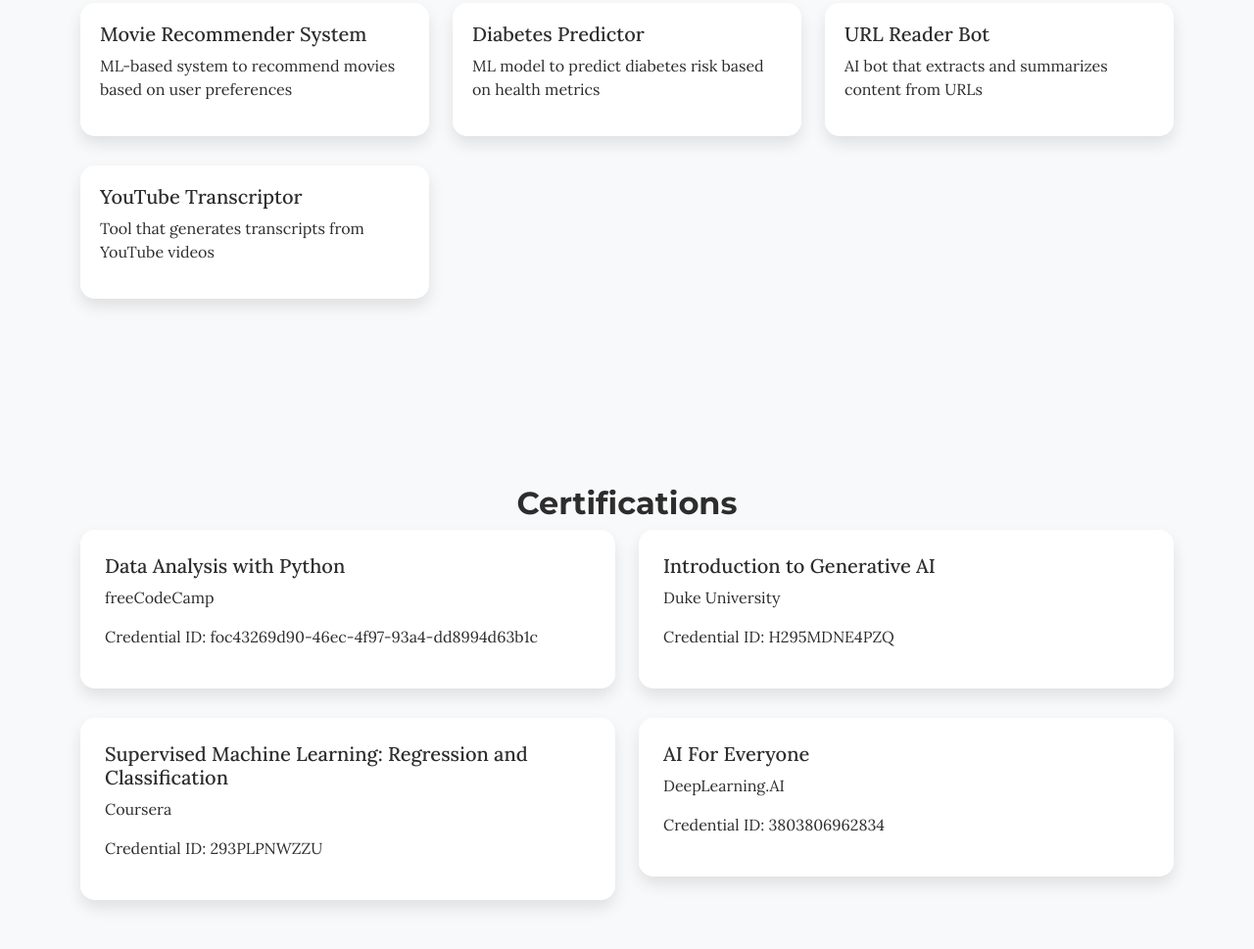
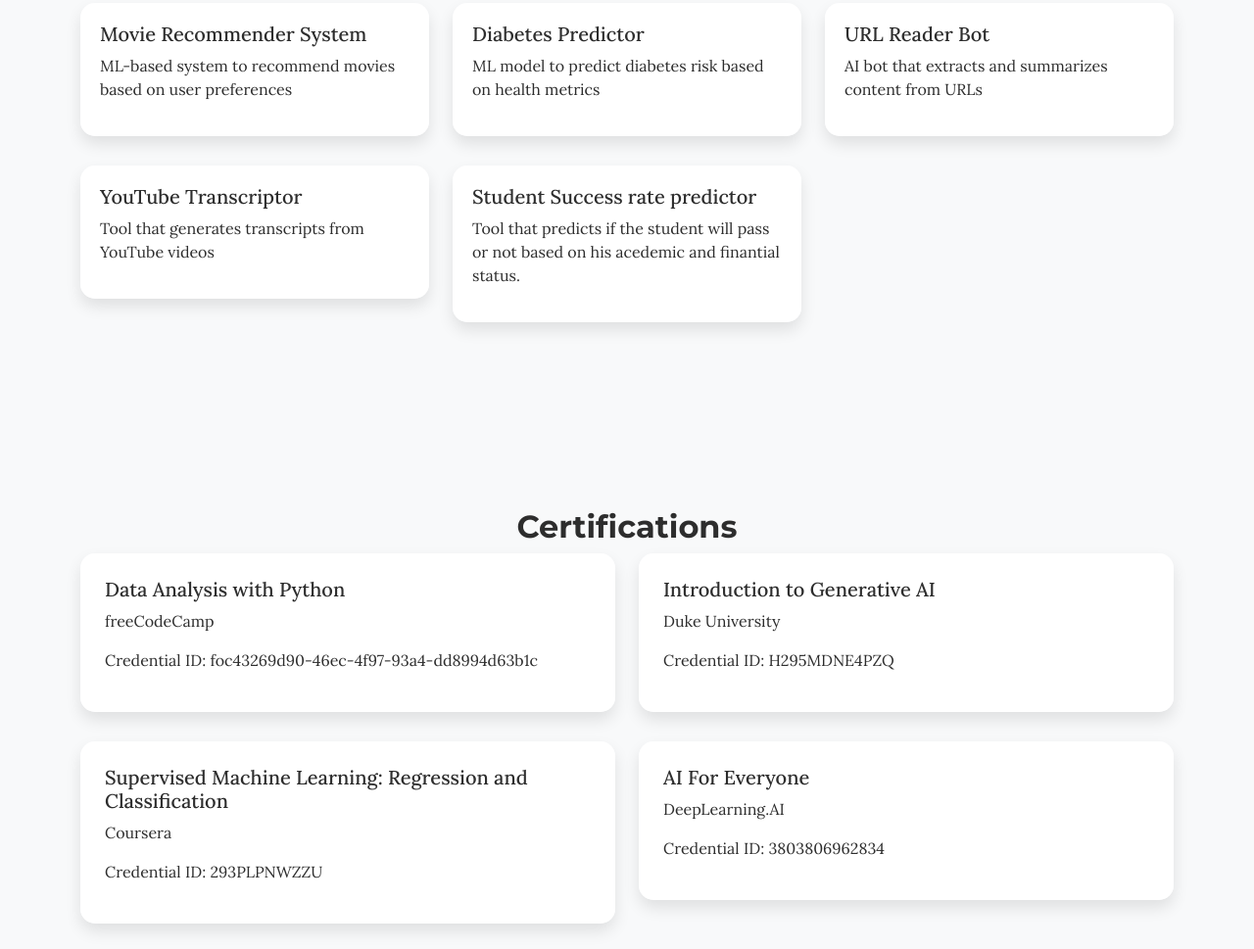
Before and after one commit to hassan3208/portfolio, a plain HTML site: page index.html in a window 1280 px wide. Shown: the part 1974-2943 px from the top of the page at 98% size. Drawn offline with nearby package versions, Linux system fonts and the light colour scheme.

Commit message:
Add AI lab project

```diff
--- a/index.html
+++ b/index.html
@@ -402,6 +402,22 @@
                 </div>
             </div>
 
+
+            <div class="col-md-4" data-aos="zoom-in">
+                <div class="project-card">
+                    <div class="project-card-inner">
+                        <div class="project-card-front">
+                            <h5>Student Success rate predictor</h5>
+                            <p>Tool that predicts if the student will pass or not based on his acedemic and finantial status.</p>
+                        </div>
+                        <div class="project-card-back">
+                            <p>Predicts if the student will pass or not.</p>
+                            <a href="https://github.com/hassan3208/Student_dropout_model" target="_blank" class="btn btn-custom mt-2">View Project</a>
+                        </div>
+                    </div>
+                </div>
+            </div>
+
         </div>
     </div>
 </section>
```
